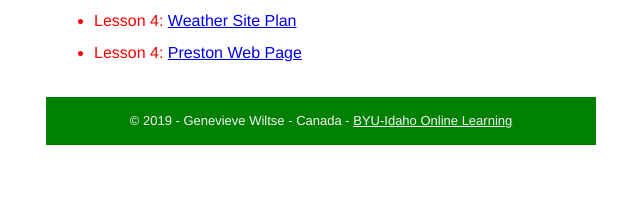
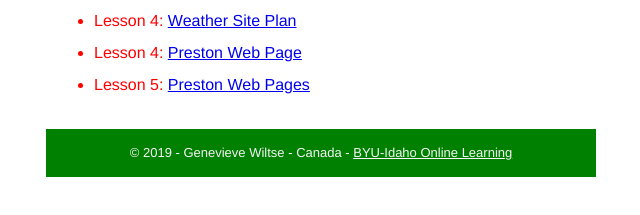
Before and after one commit to GenevieveWiltse/GenevieveWiltse.github.io, a plain HTML site: page index.html in a window 1280 px wide. Shown: the part 199-414 px from the top of the page, without its empty margins (319-959 px from the left). Drawn offline with Linux system fonts and the light colour scheme.

Commit message:
updated index file

```diff
--- a/index.html
+++ b/index.html
@@ -25,6 +25,7 @@
             <li>Lesson 3: <a href="assignments/lesson-3/fixedhtml.html">HTML Markup Validation Assignment</a></li>
             <li>Lesson 4: <a href="assignments/lesson-4/weathersiteplan.pdf">Weather Site Plan</a></li>
             <li>Lesson 4: <a href="assignments/lesson-4/preston-4.html">Preston Web Page</a></li>
+            <li>Lesson 5: <a href="assignments/lesson-5/preston-5.html">Preston Web Pages</a></li>
         </ul>
     </main>
 
```
